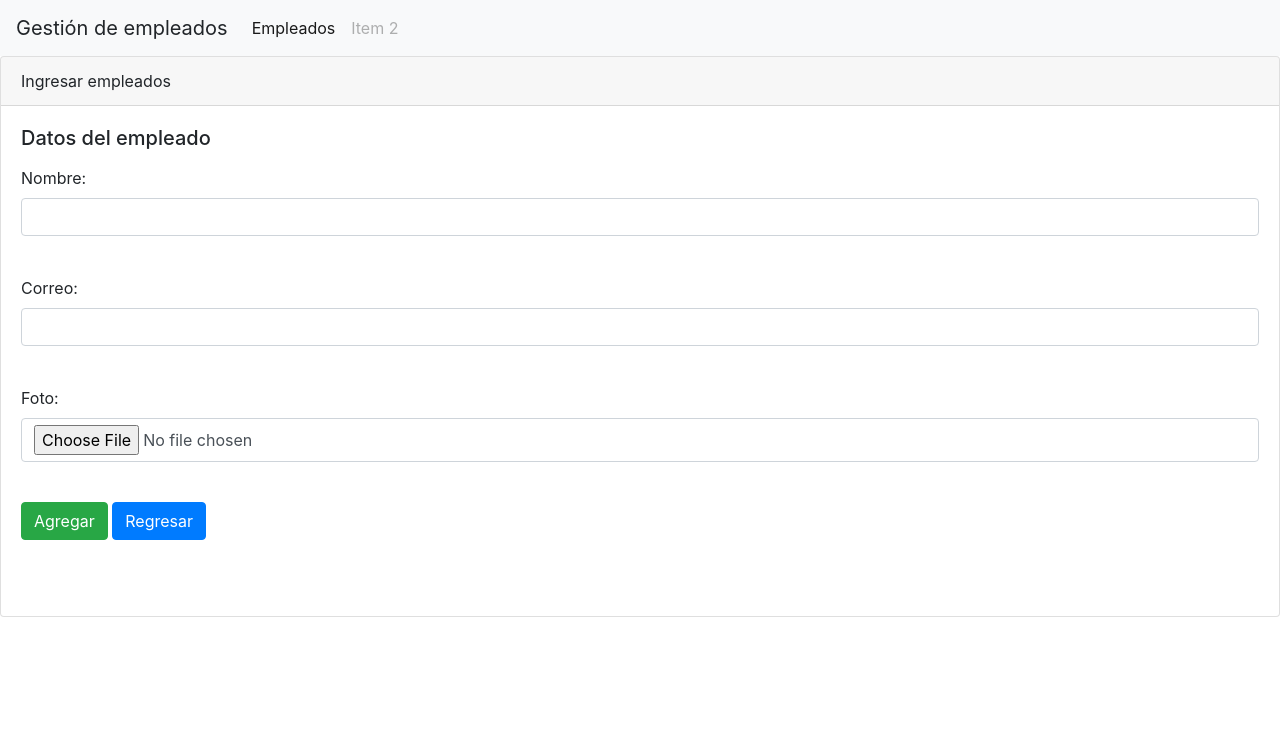
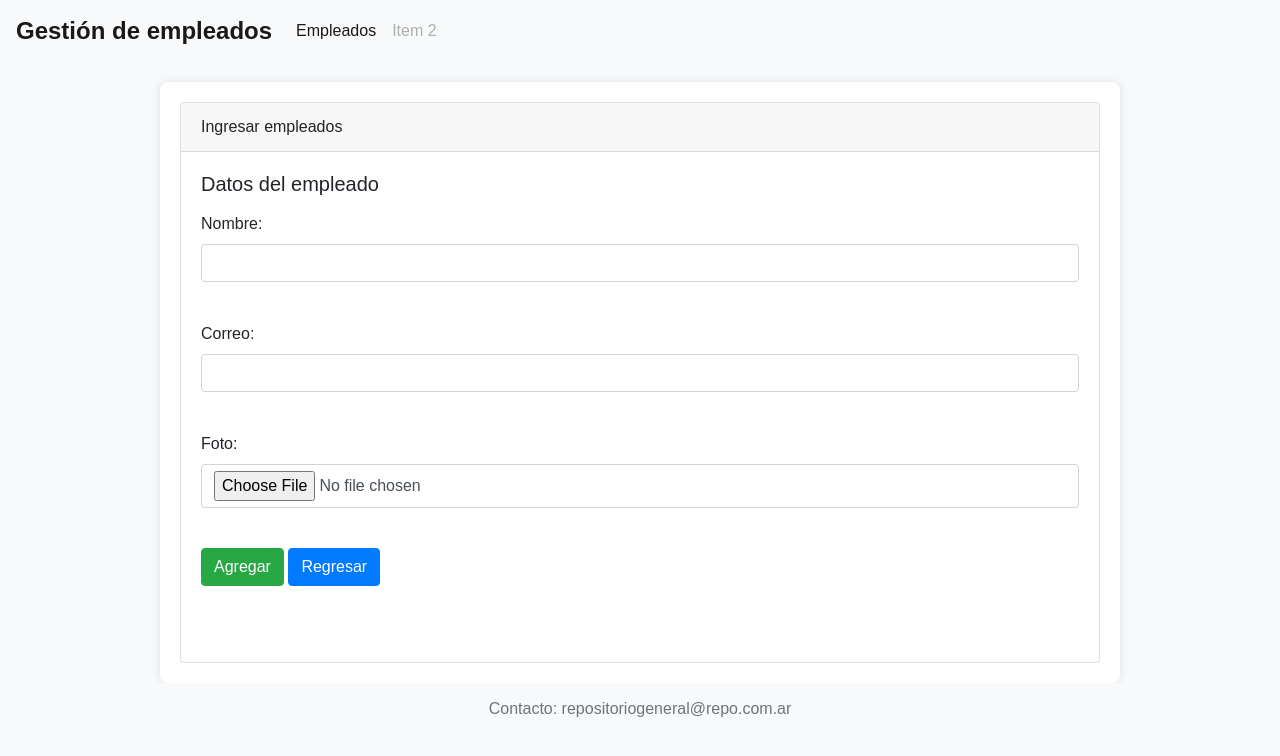
Before and after one commit to Estefaniavago/Back_CAC24173, a Flask app: page /create in a window 1280 px wide. Shown: the top 756 px of the page. Run offline with Flask 2, Linux system fonts and the light colour scheme; tables that the repository leaves empty or names only in its code hold one stand-in row (values such as "Sample post"); some libraries are stand-ins or nearby versions.

Commit message:
agrego estructura y archivo para manejar estilos

```diff
--- /dev/null
+++ b/static/styles/style.css
@@ -0,0 +1,66 @@
+body {
+    font-family: Arial, sans-serif;
+    background-color: #f8f9fa;
+    margin: 0;
+    padding: 0;
+}
+
+.navbar {
+    margin-bottom: 20px;
+}
+
+.navbar-brand {
+    font-weight: bold;
+    font-size: 1.5em;
+}
+
+.container {
+    max-width: 960px;
+    margin: 0 auto;
+    padding: 20px;
+    background-color: #fff;
+    box-shadow: 0 0 10px rgba(0, 0, 0, 0.1);
+    border-radius: 8px;
+}
+
+.btn-success {
+    background-color: #28a745;
+    border-color: #28a745;
+}
+
+.btn-warning {
+    background-color: #ffc107;
+    border-color: #ffc107;
+}
+
+.btn-danger {
+    background-color: #dc3545;
+    border-color: #dc3545;
+}
+
+.table {
+    margin-top: 20px;
+}
+
+.table th, .table td {
+    text-align: center;
+    vertical-align: middle;
+}
+
+.table img.thumbnail {
+    border-radius: 50%;
+    object-fit: cover;
+}
+
+.footer {
+    background-color: #f1f1f1;
+    padding: 20px 0;
+    text-align: center;
+    font-size: 0.9em;
+    color: #6c757d;
+}
+
+.footer .container {
+    max-width: 960px;
+    margin: 0 auto;
+}
--- a/templates/footer.html
+++ b/templates/footer.html
@@ -1,6 +1,12 @@
-</div>
-<footer>
-    <!-- <link al js> -->
+</div> <!-- Cierra el div.container abierto en header.html -->
+<footer class="footer mt-auto py-3 bg-light">
+    <a href="https://www.instagram.com" target="_blank"><i class="fa-brands fa-instagram"></i></a>
+    <a href="https://www.facebook.com" target="_blank"><i class="fa-brands fa-facebook"></i></a>
+    <div class="pie"><h6>Contacto: repositoriogeneral@repo.com.ar</h6></div>
 </footer>
+
+<script src="https://code.jquery.com/jquery-3.2.1.slim.min.js"></script>
+<script src="https://cdnjs.cloudflare.com/ajax/libs/popper.js/1.11.0/umd/popper.min.js"></script>
+<script src="https://maxcdn.bootstrapcdn.com/bootstrap/4.0.0/js/bootstrap.min.js"></script>
 </body>
 </html>
--- a/templates/header.html
+++ b/templates/header.html
@@ -4,18 +4,19 @@
     <meta charset="UTF-8">
     <meta name="viewport" content="width=device-width, initial-scale=1.0">
     <link rel="stylesheet" href="https://maxcdn.bootstrapcdn.com/bootstrap/4.0.0/css/bootstrap.min.css">
-    <title>Inicio</title>
+    <link rel="stylesheet" href="{{ url_for('static', filename='styles/style.css') }}">
+    <title>Gestión de empleados</title>
 </head>
 <body>
     <nav class="navbar navbar-expand-lg navbar-light bg-light">
-        <a class="navbar-brand">Gestión de empleados</a>
-        <button class="navbar-toggler" data-target="#my-nav" data-toggle="collapse" aria-controls="my-nav" aria-expanded="false" aria-label="Toggle navigation">
+        <a class="navbar-brand" href="#">Gestión de empleados</a>
+        <button class="navbar-toggler" type="button" data-toggle="collapse" data-target="#my-nav" aria-controls="my-nav" aria-expanded="false" aria-label="Toggle navigation">
             <span class="navbar-toggler-icon"></span>
         </button>
         <div id="my-nav" class="collapse navbar-collapse">
             <ul class="navbar-nav mr-auto">
                 <li class="nav-item active">
-                    <a class="nav-link" href="{{url_for('index')}}">Empleados <span class="sr-only">(current)</span></a>
+                    <a class="nav-link" href="{{ url_for('index') }}">Empleados <span class="sr-only">(current)</span></a>
                 </li>
                 <li class="nav-item">
                     <a class="nav-link disabled" href="#" tabindex="-1" aria-disabled="true">Item 2</a>
@@ -23,5 +24,4 @@
             </ul>
         </div>
     </nav>
-
-    <div class="containter">
+    <div class="container">
```
Also changed, not shown: templates/empleados/index.html (+10 -9 lines).
